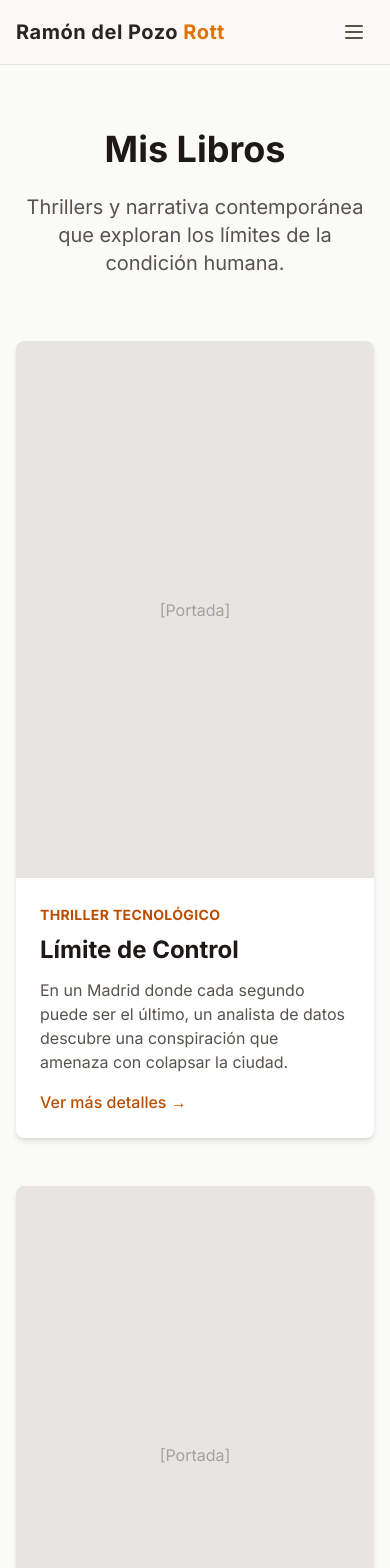
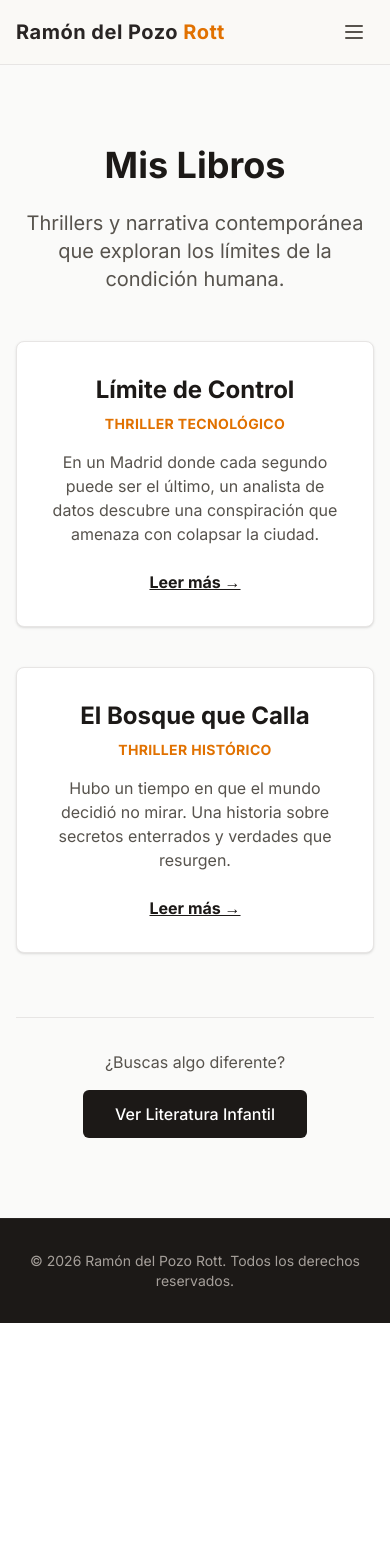
Before and after one commit to ramondelpozo/portfolio-ramon, a Next.js app: page /libros in a window 390 px wide. Shown: the top 1568 px of the page. After the commit the page ends 1323 px from the top, so only its background shows below. Built offline with nearby package versions, Linux system fonts and the light colour scheme.

Commit message:
FEAT: Añadir páginas de Libros y Literatura Infantil

```diff
--- a/app/libros/literatura-infantil/page.tsx
+++ b/app/libros/literatura-infantil/page.tsx
@@ -2,23 +2,24 @@ import Link from 'next/link';
 
 export default function LiteraturaInfantilPage() {
   return (
-    <main className="min-h-screen bg-stone-50">
-      <section className="container mx-auto px-4 py-16">
-        <Link href="/libros" className="text-amber-700 hover:underline mb-8 inline-block">← Volver a Libros</Link>
+    <main className="min-h-screen bg-stone-50 py-20">
+      <div className="container mx-auto px-4 text-center">
+        <Link href="/libros" className="text-amber-600 hover:underline mb-8 inline-block">← Volver a Libros</Link>
 
         <h1 className="text-4xl md:text-5xl font-bold text-stone-900 mb-6">Literatura Infantil</h1>
-        <p className="text-xl text-stone-600 max-w-3xl mb-12">
+        <p className="text-xl text-stone-600 max-w-2xl mx-auto mb-12">
           Historias diseñadas para despertar la imaginación de los más pequeños, con valores y aventuras que perduran.
         </p>
 
-        <div className="bg-white rounded-lg shadow-md p-8 text-center">
-          <div className="text-6xl mb-4">📚</div>
-          <h2 className="text-2xl font-bold text-stone-900 mb-4">Próximamente</h2>
-          <p className="text-stone-600">
-            Estoy trabajando en nuevos proyectos de literatura infantil. ¡Muy pronto tendré novedades!
+        <div className="bg-white p-12 rounded-lg shadow-sm border border-stone-200 max-w-3xl mx-auto">
+          <p className="text-stone-600 text-lg">
+            En esta sección encontrarás mis obras dirigidas al público infantil. Fábulas modernas y cuentos que invitan a soñar.
+          </p>
+          <p className="text-stone-500 mt-4 italic">
+            (Próximamente añadiremos las portadas y descripciones de los nuevos títulos).
           </p>
         </div>
-      </section>
+      </div>
     </main>
   );
 }
--- a/app/libros/page.tsx
+++ b/app/libros/page.tsx
@@ -1,59 +1,48 @@
 import Link from 'next/link';
-import Image from 'next/image';
 
 export default function LibrosPage() {
-  const libros = [
-    {
-      titulo: "Límite de Control",
-      genero: "Thriller Tecnológico",
-      descripcion: "En un Madrid donde cada segundo puede ser el último, un analista de datos descubre una conspiración que amenaza con colapsar la ciudad.",
-      portada: "/libros/limite-de-control.jpg", // Añade esta imagen en public/libros/
-      enlace: "/libros/limite-de-control"
-    },
-    {
-      titulo: "El Bosque que Calla",
-      genero: "Thriller Histórico",
-      descripcion: "Hubo un tiempo en que el mundo decidió no mirar. Una historia sobre secretos enterrados y verdades que resurgen.",
-      portada: "/libros/bosque-que-calla.jpg",
-      enlace: "/libros/el-bosque-que-calla"
-    }
-  ];
-
   return (
-    <main className="min-h-screen bg-stone-50">
-      <section className="container mx-auto px-4 py-16">
-        <h1 className="text-4xl md:text-5xl font-bold text-stone-900 mb-6 text-center">Mis Libros</h1>
-        <p className="text-xl text-stone-600 text-center max-w-2xl mx-auto mb-16">
+    <main className="min-h-screen bg-stone-50 py-20">
+      <div className="container mx-auto px-4 text-center">
+        <h1 className="text-4xl md:text-6xl font-bold text-stone-900 mb-6">Mis Libros</h1>
+        <p className="text-xl text-stone-600 max-w-2xl mx-auto mb-12">
           Thrillers y narrativa contemporánea que exploran los límites de la condición humana.
         </p>
 
-        <div className="grid md:grid-cols-2 gap-12 max-w-5xl mx-auto">
-          {libros.map((libro) => (
-            <div key={libro.titulo} className="bg-white rounded-lg shadow-md overflow-hidden hover:shadow-xl transition">
-              <div className="aspect-[2/3] bg-stone-200 relative">
-                {/* Aquí irá la portada real */}
-                <div className="absolute inset-0 flex items-center justify-center text-stone-400">
-                  [Portada]
-                </div>
-              </div>
-              <div className="p-6">
-                <span className="text-amber-700 text-sm font-bold uppercase tracking-wide">{libro.genero}</span>
-                <h2 className="text-2xl font-bold text-stone-900 mt-2 mb-3">{libro.titulo}</h2>
-                <p className="text-stone-600 mb-4">{libro.descripcion}</p>
-                <Link href={libro.enlace} className="text-amber-700 font-medium hover:underline">
-                  Ver más detalles →
-                </Link>
-              </div>
-            </div>
-          ))}
+        <div className="grid md:grid-cols-2 gap-10 max-w-4xl mx-auto mb-16">
+          {/* Libro 1 */}
+          <div className="bg-white p-8 rounded-lg shadow-sm border border-stone-200 hover:shadow-md transition">
+            <h2 className="text-2xl font-bold text-stone-900 mb-2">Límite de Control</h2>
+            <p className="text-amber-600 font-bold text-sm mb-4 uppercase tracking-wide">Thriller Tecnológico</p>
+            <p className="text-stone-600 mb-6">
+              En un Madrid donde cada segundo puede ser el último, un analista de datos descubre una conspiración que amenaza con colapsar la ciudad.
+            </p>
+            <Link href="/libros/limite-de-control" className="text-stone-900 font-bold hover:text-amber-600 transition underline">
+              Leer más →
+            </Link>
+          </div>
+
+          {/* Libro 2 */}
+          <div className="bg-white p-8 rounded-lg shadow-sm border border-stone-200 hover:shadow-md transition">
+            <h2 className="text-2xl font-bold text-stone-900 mb-2">El Bosque que Calla</h2>
+            <p className="text-amber-600 font-bold text-sm mb-4 uppercase tracking-wide">Thriller Histórico</p>
+            <p className="text-stone-600 mb-6">
+              Hubo un tiempo en que el mundo decidió no mirar. Una historia sobre secretos enterrados y verdades que resurgen.
+            </p>
+            <Link href="/libros/el-bosque-que-calla" className="text-stone-900 font-bold hover:text-amber-600 transition underline">
+              Leer más →
+            </Link>
+          </div>
         </div>
 
-        <div className="text-center mt-16">
-          <Link href="/libros/literatura-infantil" className="inline-block px-8 py-3 bg-stone-900 text-white rounded-md hover:bg-stone-800 transition">
+        {/* Enlace a Literatura Infantil */}
+        <div className="mt-12 pt-8 border-t border-stone-200">
+          <p className="text-stone-600 mb-4">¿Buscas algo diferente?</p>
+          <Link href="/libros/literatura-infantil" className="inline-block px-8 py-3 bg-stone-900 text-white rounded-md hover:bg-stone-800 transition font-medium">
             Ver Literatura Infantil
           </Link>
         </div>
-      </section>
+      </div>
     </main>
   );
 }
```
